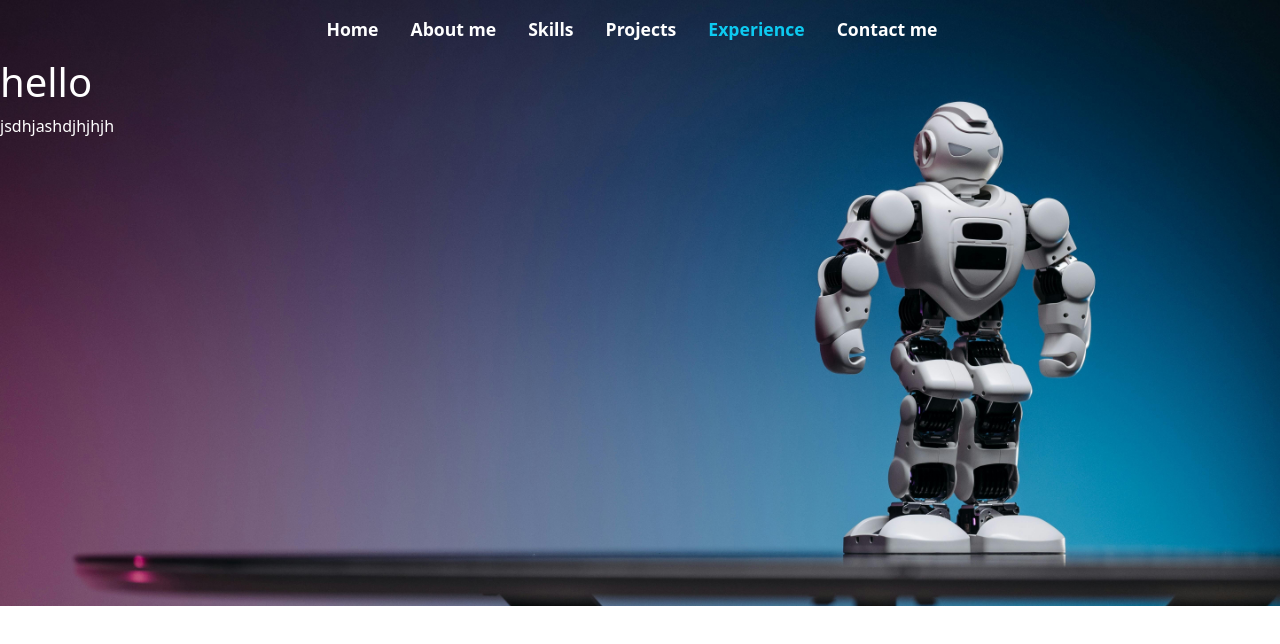
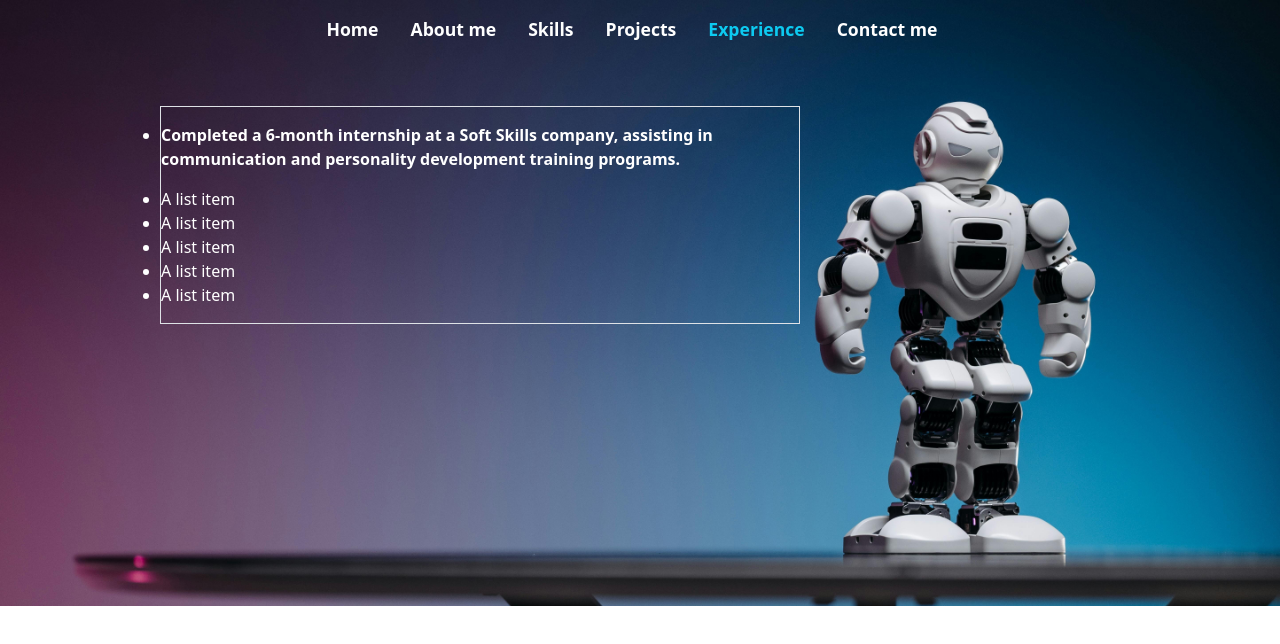
Before and after one commit to Mr-StrangerCoder/Portfolio-react, a React (Vite) app: page /Exp in a window 1280 px wide. Shown: the top 644 px of the page. Built offline with nearby package versions, Linux system fonts and the light colour scheme.

Commit message:
add experience page

```diff
--- a/src/pages/Exp.jsx
+++ b/src/pages/Exp.jsx
@@ -4,8 +4,20 @@ import './exp.css'
 const Exp = () => {
   return (
     <body className='exp text-white conatiner'>
-      <h1 className='text-white'>hello</h1>
-      <p>jsdhjashdjhjhjh</p>
+      <div className='border conatiner w-50  mt-5 py-3' style={{marginLeft:'10rem'}}>
+        <ul class="list-group list-style-type: disc fs-6">
+          <li class="fw-bold mb-3">Completed a 6-month internship at a Soft Skills company, assisting in communication and personality development training programs.</li>
+          <li class="">A list item</li>
+          <li class="">A list item</li>
+          <li class="">A list item</li>
+          <li class="">A list item</li>
+          <li class="">A list item</li>
+
+
+        </ul>
+      </div>
+
+
 
     </body>
   )
```
